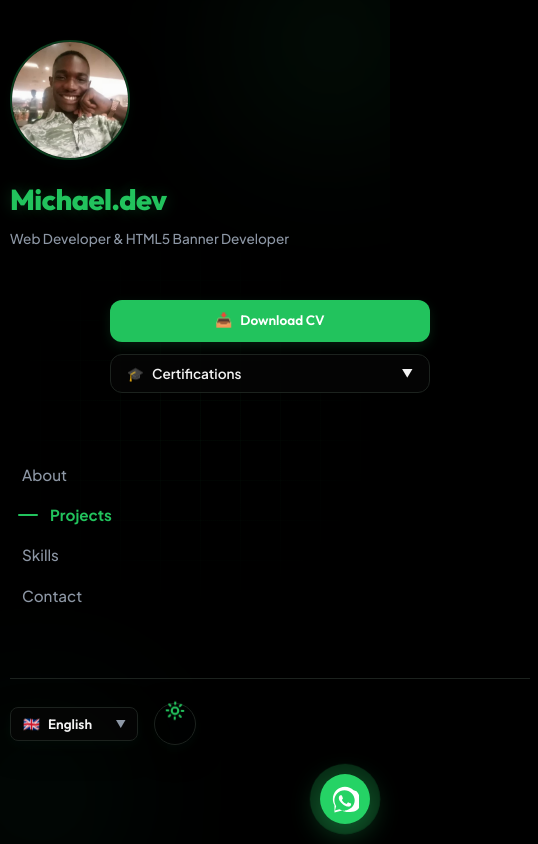
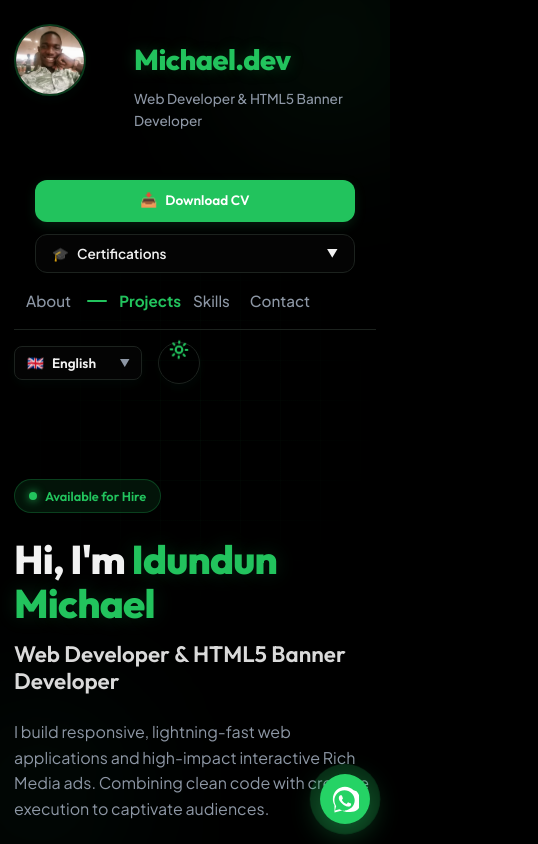
Before and after one commit to We13b-MD/My-portfolio-app, a React (Vite) app: page / in a window 390 px wide. Shown: the top 844 px of the page, 538 px wide, since content can reach past the window. Built offline with nearby package versions, Linux system fonts and the light colour scheme.

Commit message:
fix: reduce project preview frame sizes on mobile for better fit

```diff
--- a/src/components/Simulator.tsx
+++ b/src/components/Simulator.tsx
@@ -33,15 +33,16 @@ export default function Simulator({ projectId, language }: SimulatorProps) {
   return (
     <div
       ref={containerRef}
+      className="simulator-wrapper"
       style={{
         background: 'var(--glass-bg)',
         border: '1px solid var(--border-color)',
         borderRadius: 'var(--radius-lg)',
-        padding: '20px',
+        padding: '16px',
         boxShadow: '0 8px 32px rgba(0, 0, 0, 0.1)',
         display: 'flex',
         flexDirection: 'column',
-        gap: '16px',
+        gap: '12px',
         overflow: 'hidden',
         width: '100%'
       }}
@@ -132,7 +133,6 @@ export default function Simulator({ projectId, language }: SimulatorProps) {
         </div>
       </div>
 
-      {/* Device Simulation View Frame */}
       <div
         className="device-simulation-frame"
         style={{
@@ -140,11 +140,11 @@ export default function Simulator({ projectId, language }: SimulatorProps) {
           maxWidth: `${customWidth}px`,
           margin: '0 auto',
           background: '#0a0a0a',
-          borderRadius: '16px',
-          border: '6px solid #262626',
+          borderRadius: '12px',
+          border: '4px solid #262626',
           aspectRatio: projectId.startsWith('rich-media') ? 'auto' : (customWidth <= 480 ? 'auto' : '16/10'),
-          height: projectId.startsWith('rich-media') ? 'auto' : (customWidth <= 480 ? '320px' : 'auto'),
-          minHeight: projectId.startsWith('rich-media') ? '240px' : '280px',
+          height: projectId.startsWith('rich-media') ? 'auto' : (customWidth <= 480 ? '260px' : 'auto'),
+          minHeight: projectId.startsWith('rich-media') ? '200px' : '240px',
           display: 'flex',
           flexDirection: 'column',
           position: 'relative',
@@ -160,8 +160,8 @@ export default function Simulator({ projectId, language }: SimulatorProps) {
             flex: 1,
             background: '#121212',
             color: '#ffffff',
-            padding: '12px',
-            fontSize: '0.85rem',
+            padding: '10px',
+            fontSize: '0.82rem',
             position: 'relative',
             display: 'flex',
             flexDirection: 'column',
--- a/src/index.css
+++ b/src/index.css
@@ -539,20 +539,27 @@ button, input, textarea, select {
 @media (max-width: 1024px) {
   .layout-grid {
     grid-template-columns: 1fr;
-    gap: 40px;
-    padding: 0 24px;
+    gap: 0;
+    padding: 0 20px;
   }
 
   .sidebar-pane {
     position: relative;
     height: auto;
-    padding: 40px 0 20px 0;
-    gap: 30px;
+    padding: 24px 0 16px 0;
+    gap: 16px;
+  }
+
+  /* On mobile: sidebar becomes a compact top header */
+  .sidebar-pane > .text-slide-up:first-child {
+    flex-direction: row !important;
+    align-items: center;
+    gap: 16px;
   }
 
   .content-pane {
-    padding: 20px 0 60px 0;
-    gap: 80px;
+    padding: 0 0 60px 0;
+    gap: 60px;
   }
 
   .about-grid,
@@ -561,22 +568,55 @@ button, input, textarea, select {
     grid-template-columns: 1fr !important;
     gap: 30px !important;
   }
+
+  /* Nav becomes horizontal scrollable row on mobile */
+  .sidebar-nav {
+    flex-direction: row !important;
+    flex-wrap: wrap;
+    gap: 8px !important;
+    margin: 0 !important;
+  }
+
+  /* Sidebar action buttons become compact inline */
+  .sidebar-actions {
+    flex-direction: row !important;
+    flex-wrap: wrap;
+    justify-content: flex-start;
+    gap: 8px !important;
+    margin-top: 8px !important;
+    align-items: center !important;
+  }
+
+  .sidebar-actions .btn-emerald,
+  .sidebar-actions > div {
+    width: auto !important;
+    max-width: none !important;
+    flex: 0 0 auto;
+    font-size: 0.78rem !important;
+    padding: 7px 12px !important;
+  }
+
+  .sidebar-footer {
+    padding-top: 12px !important;
+    border-top: 1px solid var(--border-color);
+  }
 }
 
 @media (max-width: 640px) {
   .section-title {
-    font-size: 1.8rem;
+    font-size: 1.6rem;
   }
 
+  /* Override any accidental full-width button rules from default styles */
   .btn-emerald, .btn-secondary {
-    width: 100%;
-    max-width: 320px;
-    margin: 0 auto;
-    justify-content: center;
+    width: auto;
+    max-width: none;
+    margin: 0;
   }
 
   .hero-ctas {
-    justify-content: center !important;
+    justify-content: flex-start !important;
+    flex-wrap: wrap;
   }
 
   .contact-form-row {
@@ -584,7 +624,7 @@ button, input, textarea, select {
   }
 
   .simulator-overlay {
-    padding: 16px !important;
+    padding: 12px !important;
   }
 
   .whatsapp-fab {
@@ -594,13 +634,19 @@ button, input, textarea, select {
     height: 50px;
   }
 
-  /* Responsive layout padding reductions to prevent squeezed visuals on actual mobile phones */
+  /* Tighten page padding on small phones */
   .layout-grid {
-    padding: 0 10px !important;
+    padding: 0 14px !important;
   }
 
   .glass-card {
     padding: 14px !important;
+  }
+
+  /* Photo shrinks on very small screens */
+  .sidebar-pane img {
+    width: 72px !important;
+    height: 72px !important;
   }
 }
 
@@ -776,6 +822,35 @@ button, input, textarea, select {
   }
   .preview-controls-bar {
     justify-content: center !important;
-    gap: 16px !important;
+    gap: 12px !important;
+    padding: 4px 8px !important;
+    margin-bottom: 6px !important;
+  }
+
+  /* Compact the whole simulator wrapper on mobile */
+  .simulator-wrapper {
+    padding: 10px !important;
+    gap: 8px !important;
+  }
+
+  /* Shrink the device frame on phones so it doesn't dominate the screen */
+  .device-simulation-frame {
+    border-width: 3px !important;
+    border-radius: 8px !important;
+    min-height: 190px !important;
+    height: 220px !important;
+    aspect-ratio: auto !important;
+  }
+
+  /* Tighter inner screen padding on mobile */
+  .device-screen-area {
+    padding: 8px !important;
+    font-size: 0.75rem !important;
+  }
+
+  /* Shrink autoplay badge on mobile */
+  .autoplay-badge {
+    font-size: 0.65rem !important;
+    padding: 2px 6px !important;
   }
 }
```
